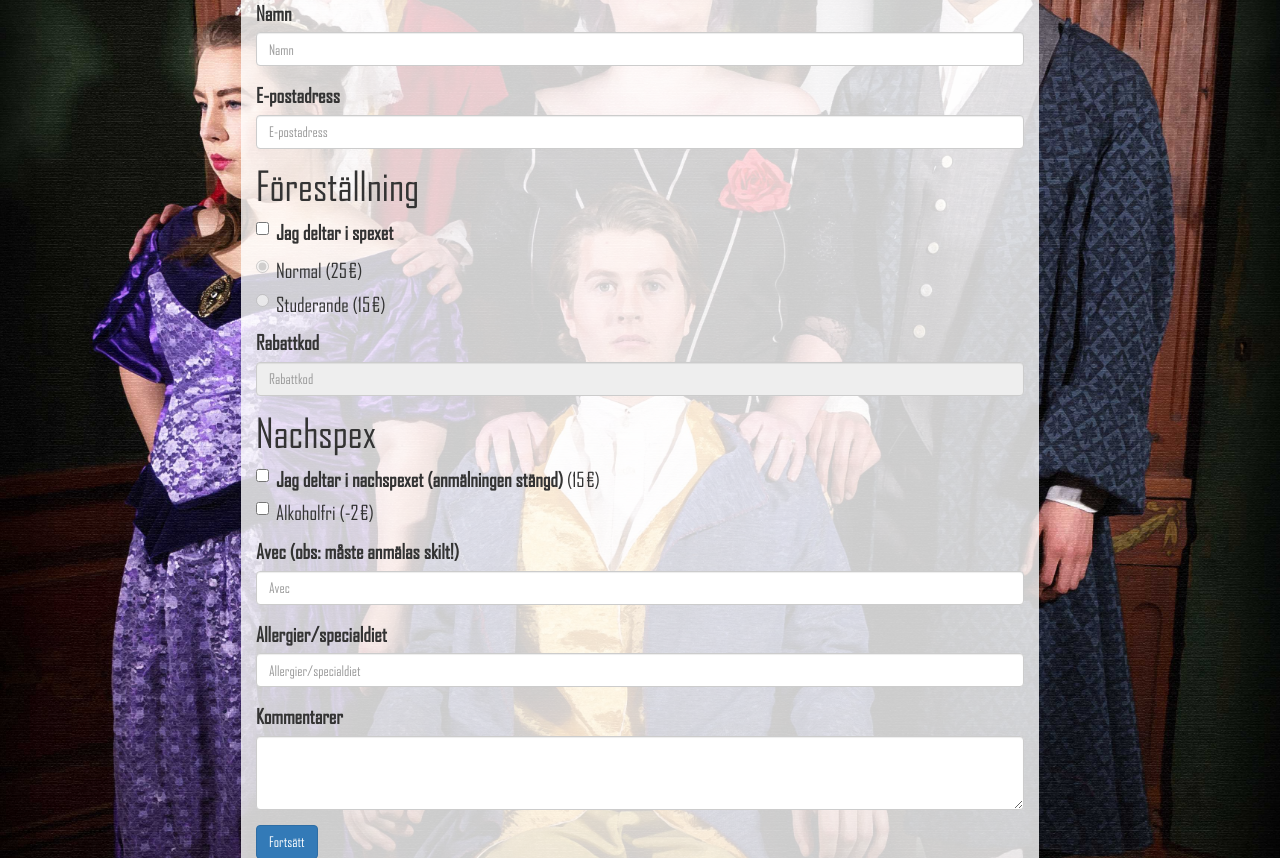
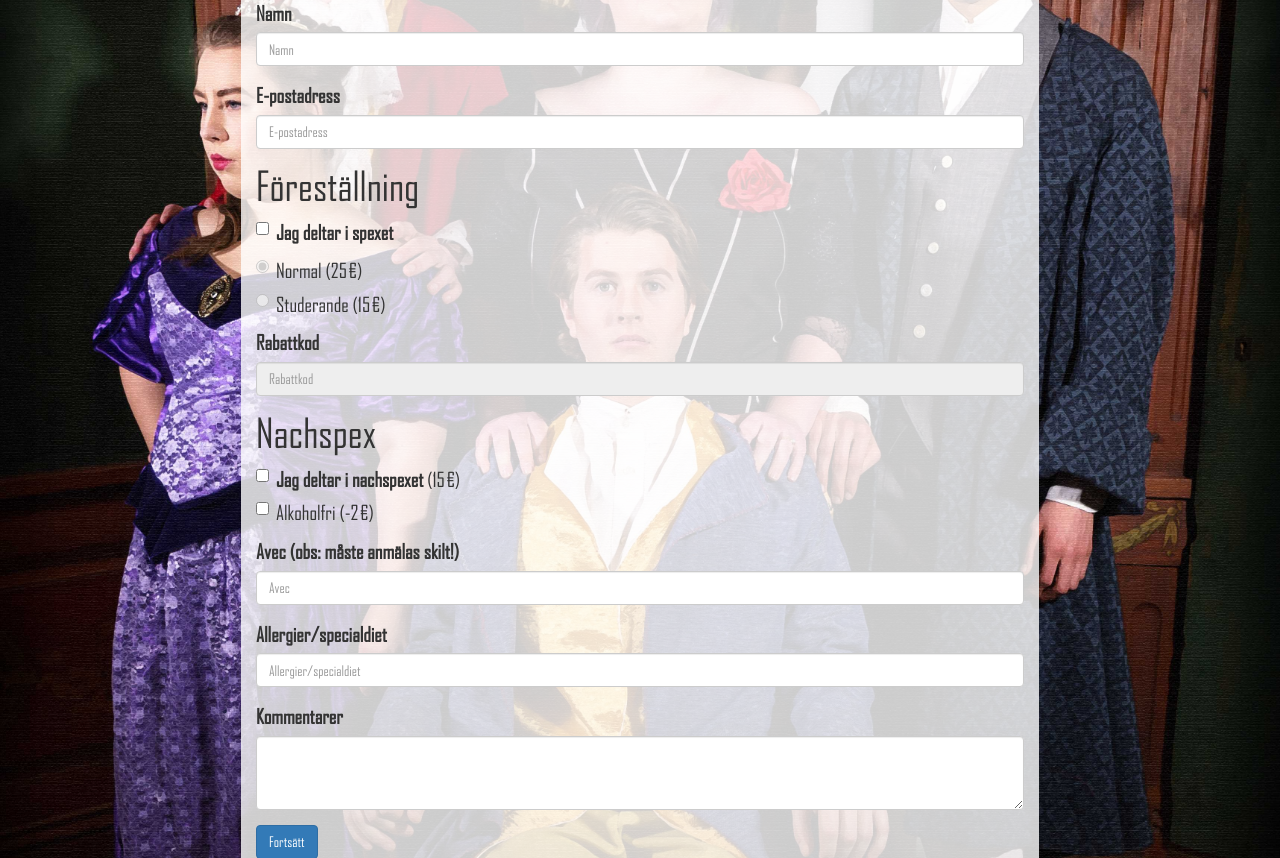
Before and after one commit to olegstikhin/karspexet, a Django app: template booking/templates/index.html in a window 1280 px wide. Shown: the part 438-1296 px from the top of the page. Run offline with Django 3.2, Linux system fonts and the light colour scheme; the template is opened without the code that fills it, so the values that code supplies are empty; some libraries are stand-ins or nearby versions.

Commit message:
wrong text

```diff
--- a/booking/templates/index.html
+++ b/booking/templates/index.html
@@ -73,7 +73,7 @@
 
         <div class="checkbox">
             <label>
-                <input type="checkbox" name="nachspex" id="nachspex"><strong>Jag deltar i nachspexet (anmälningen stängd)</strong> (15&nbsp;€)
+                <input type="checkbox" name="nachspex" id="nachspex"><strong>Jag deltar i nachspexet</strong> (15&nbsp;€)
             </label>
         </div>
         <div class="checkbox">
```
